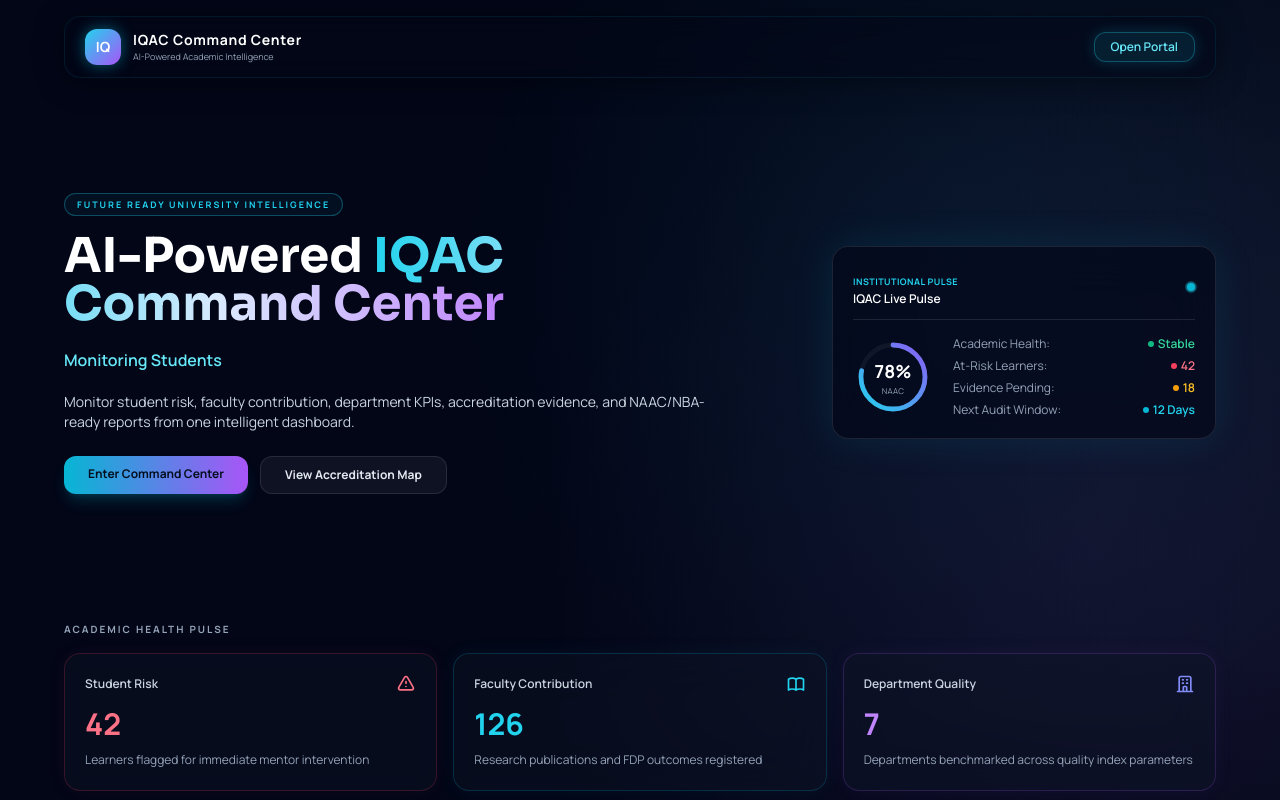
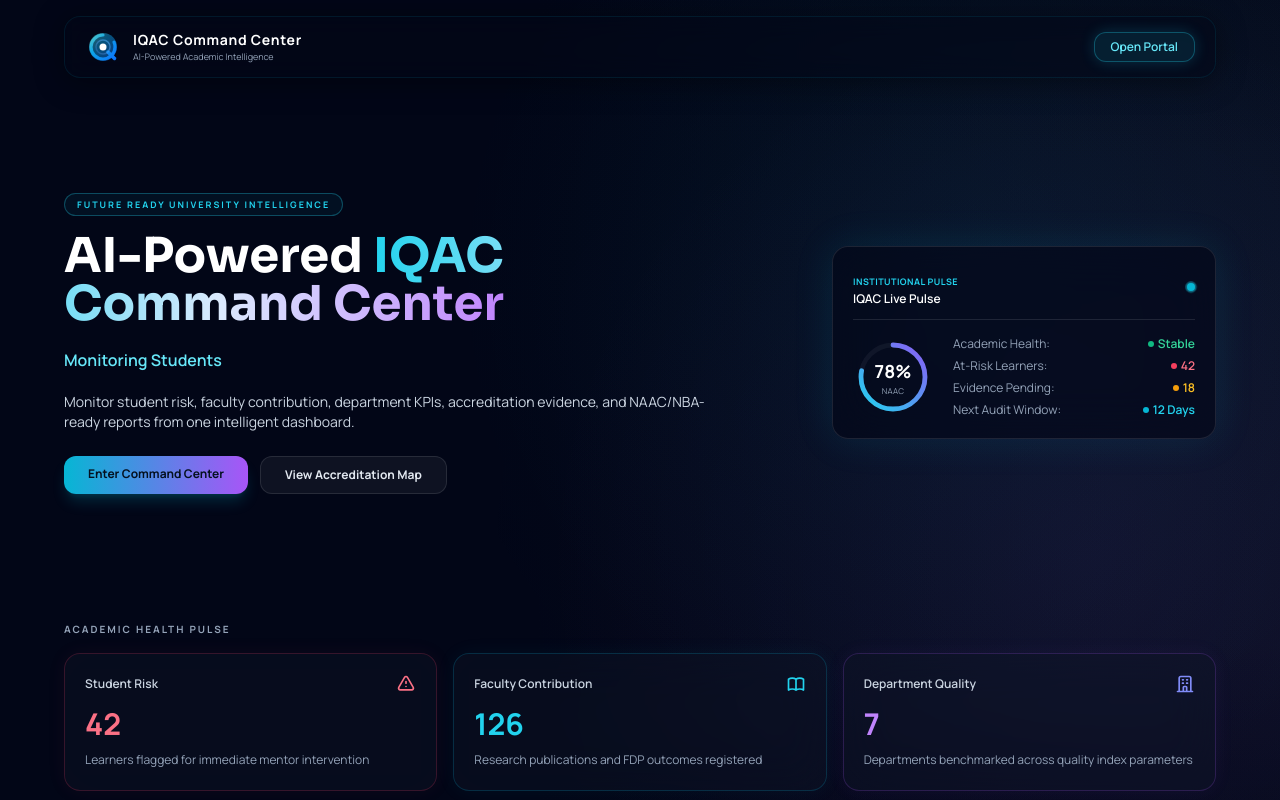
Before and after one commit to Shaurya-agrawal782/IQAC, a React (Vite) app in the folder frontend/: page / in a window 1280 px wide. Shown: the top 800 px of the page. Built offline with nearby package versions, Linux system fonts and the light colour scheme; no server answers.

Commit message:
Redesign IQAC logo to use a premium, human-designed SVG vector icon with cyan/mint gradients

```diff
--- a/frontend/src/pages/HomePage.jsx
+++ b/frontend/src/pages/HomePage.jsx
@@ -206,8 +206,36 @@ export default function HomePage() {
           className="mb-6 flex flex-wrap items-center justify-between gap-3 rounded-2xl border border-cyan-500/10 hover:border-purple-500/20 bg-slate-950/50 px-5 py-3 shadow-[0_4px_30px_rgba(0,0,0,0.4)] backdrop-blur-md relative z-20"
         >
           <div className="flex items-center gap-3">
-            <div className="flex h-9 w-9 items-center justify-center rounded-xl bg-gradient-to-br from-cyan-400 to-purple-500 font-black text-white text-sm shadow-[0_0_15px_rgba(6,182,212,0.5)]">
-              IQ
+            <div className="relative flex h-9 w-9 items-center justify-center">
+              <svg className="h-8 w-8" viewBox="0 0 32 32" fill="none" xmlns="http://www.w3.org/2000/svg">
+                <defs>
+                  <linearGradient id="home-logo-grad" x1="2" y1="2" x2="30" y2="30" gradientUnits="userSpaceOnUse">
+                    <stop offset="0%" stopColor="#66D1C1" />
+                    <stop offset="40%" stopColor="#0ea5e9" />
+                    <stop offset="100%" stopColor="#0D6EFD" />
+                  </linearGradient>
+                  <linearGradient id="home-logo-accent" x1="30" y1="2" x2="2" y2="30" gradientUnits="userSpaceOnUse">
+                    <stop offset="0%" stopColor="#38bdf8" stopOpacity="0.8" />
+                    <stop offset="100%" stopColor="#818cf8" stopOpacity="0" />
+                  </linearGradient>
+                </defs>
+                <circle cx="16" cy="16" r="14" fill="url(#home-logo-grad)" opacity="0.15" className="animate-pulse" />
+                <path
+                  d="M16 4C9.37258 4 4 9.37258 4 16C4 22.6274 9.37258 28 16 28C22.6274 28 28 22.6274 28 16C28 14.2828 27.6394 12.6499 26.989 11.168"
+                  stroke="url(#home-logo-grad)"
+                  strokeWidth="3.2"
+                  strokeLinecap="round"
+                  strokeLinejoin="round"
+                />
+                <path
+                  d="M21 21L27.5 27.5"
+                  stroke="url(#home-logo-grad)"
+                  strokeWidth="3.5"
+                  strokeLinecap="round"
+                />
+                <circle cx="16" cy="16" r="3.5" fill="#FFFFFF" />
+                <circle cx="16" cy="16" r="7" stroke="url(#home-logo-accent)" strokeWidth="1.5" />
+              </svg>
             </div>
             <div>
               <p className="text-sm font-black tracking-wider text-white">IQAC Command Center</p>
--- a/frontend/src/pages/LandingPage.jsx
+++ b/frontend/src/pages/LandingPage.jsx
@@ -121,8 +121,36 @@ export default function LandingPage() {
         {/* Navigation Bar */}
         <header className="flex items-center justify-between rounded-2xl border border-cyan-500/10 hover:border-purple-500/20 bg-slate-950/50 px-5 py-3 shadow-[0_4px_30px_rgba(0,0,0,0.4)] backdrop-blur-md relative z-20">
           <div className="flex items-center gap-3">
-            <div className="flex h-9 w-9 items-center justify-center rounded-xl bg-gradient-to-br from-cyan-400 to-purple-500 font-black text-white text-sm shadow-[0_0_15px_rgba(6,182,212,0.5)]">
-              IQ
+            <div className="relative flex h-9 w-9 items-center justify-center">
+              <svg className="h-8 w-8" viewBox="0 0 32 32" fill="none" xmlns="http://www.w3.org/2000/svg">
+                <defs>
+                  <linearGradient id="landing-logo-grad" x1="2" y1="2" x2="30" y2="30" gradientUnits="userSpaceOnUse">
+                    <stop offset="0%" stopColor="#66D1C1" />
+                    <stop offset="40%" stopColor="#0ea5e9" />
+                    <stop offset="100%" stopColor="#0D6EFD" />
+                  </linearGradient>
+                  <linearGradient id="landing-logo-accent" x1="30" y1="2" x2="2" y2="30" gradientUnits="userSpaceOnUse">
+                    <stop offset="0%" stopColor="#38bdf8" stopOpacity="0.8" />
+                    <stop offset="100%" stopColor="#818cf8" stopOpacity="0" />
+                  </linearGradient>
+                </defs>
+                <circle cx="16" cy="16" r="14" fill="url(#landing-logo-grad)" opacity="0.15" className="animate-pulse" />
+                <path
+                  d="M16 4C9.37258 4 4 9.37258 4 16C4 22.6274 9.37258 28 16 28C22.6274 28 28 22.6274 28 16C28 14.2828 27.6394 12.6499 26.989 11.168"
+                  stroke="url(#landing-logo-grad)"
+                  strokeWidth="3.2"
+                  strokeLinecap="round"
+                  strokeLinejoin="round"
+                />
+                <path
+                  d="M21 21L27.5 27.5"
+                  stroke="url(#landing-logo-grad)"
+                  strokeWidth="3.5"
+                  strokeLinecap="round"
+                />
+                <circle cx="16" cy="16" r="3.5" fill="#FFFFFF" />
+                <circle cx="16" cy="16" r="7" stroke="url(#landing-logo-accent)" strokeWidth="1.5" />
+              </svg>
             </div>
             <div>
               <h1 className="text-sm font-black tracking-wider text-white">IQAC Command Center</h1>
```
